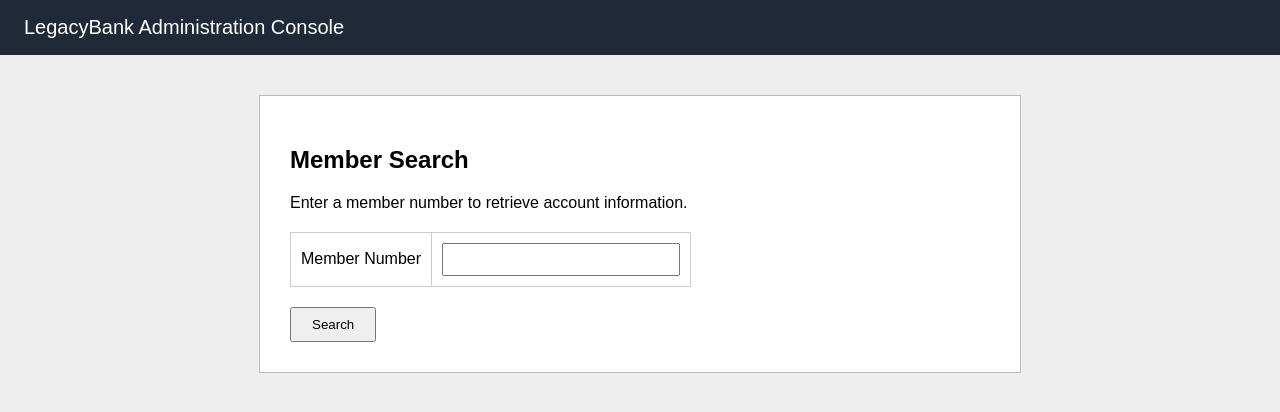
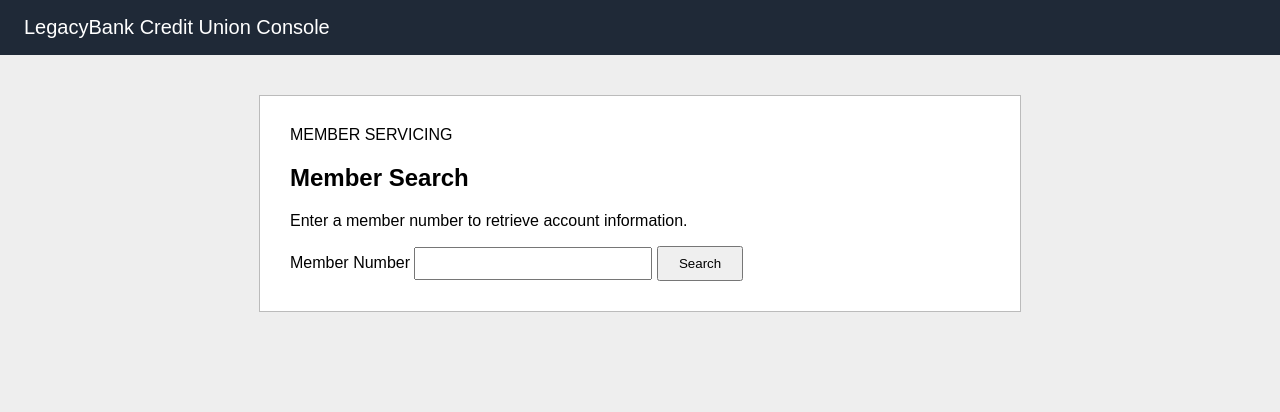
Before and after one commit to Vishnu1721/bankpilot, a Flask app: page / in a window 1280 px wide. Shown: the top 412 px of the page. Run offline with Flask 3, Linux system fonts and the light colour scheme.

Commit message:
Extend demo_app/templates/index.html

```diff
--- a/demo_app/templates/index.html
+++ b/demo_app/templates/index.html
@@ -1,50 +1,12 @@
 <!DOCTYPE html>
-<html lang="en">
-<head>
-    <meta charset="UTF-8">
-    <title>LegacyBank Admin</title>
-    <link rel="stylesheet"
-          href="{{ url_for('static', filename='style.css') }}">
-</head>
-
-<body>
-
-<div class="header">
-    LegacyBank Administration Console
-</div>
-
-<div class="container">
-
-    <h2>Member Search</h2>
-
-    <p>Enter a member number to retrieve account information.</p>
-
-    <form action="/member" method="post">
-
-        <table>
-            <tr>
-                <td>Member Number</td>
-
-                <td>
-                    <input
-                        type="text"
-                        name="member_id"
-                        autocomplete="off">
-                </td>
-            </tr>
-        </table>
-
-        <button type="submit">Search</button>
-
-    </form>
-
-    {% if error %}
-        <div class="error">
-            {{ error }}
-        </div>
-    {% endif %}
-
-</div>
-
-</body>
-</html>
+<html lang="en"><head><meta charset="UTF-8"><title>LegacyBank Admin</title>
+<link rel="stylesheet" href="{{ url_for('static', filename='style.css') }}"></head>
+<body><div class="header">LegacyBank Credit Union Console</div>
+<div class="container"><div class="eyebrow">MEMBER SERVICING</div><h2>Member Search</h2>
+<p>Enter a member number to retrieve account information.</p>
+<form action="/member" method="post">
+<label for="member_id">Member Number</label>
+<input id="member_id" type="text" name="member_id" autocomplete="off">
+<button type="submit">Search</button></form>
+{% if error %}<div class="error">{{ error }}</div>{% endif %}
+</div></body></html>
```
